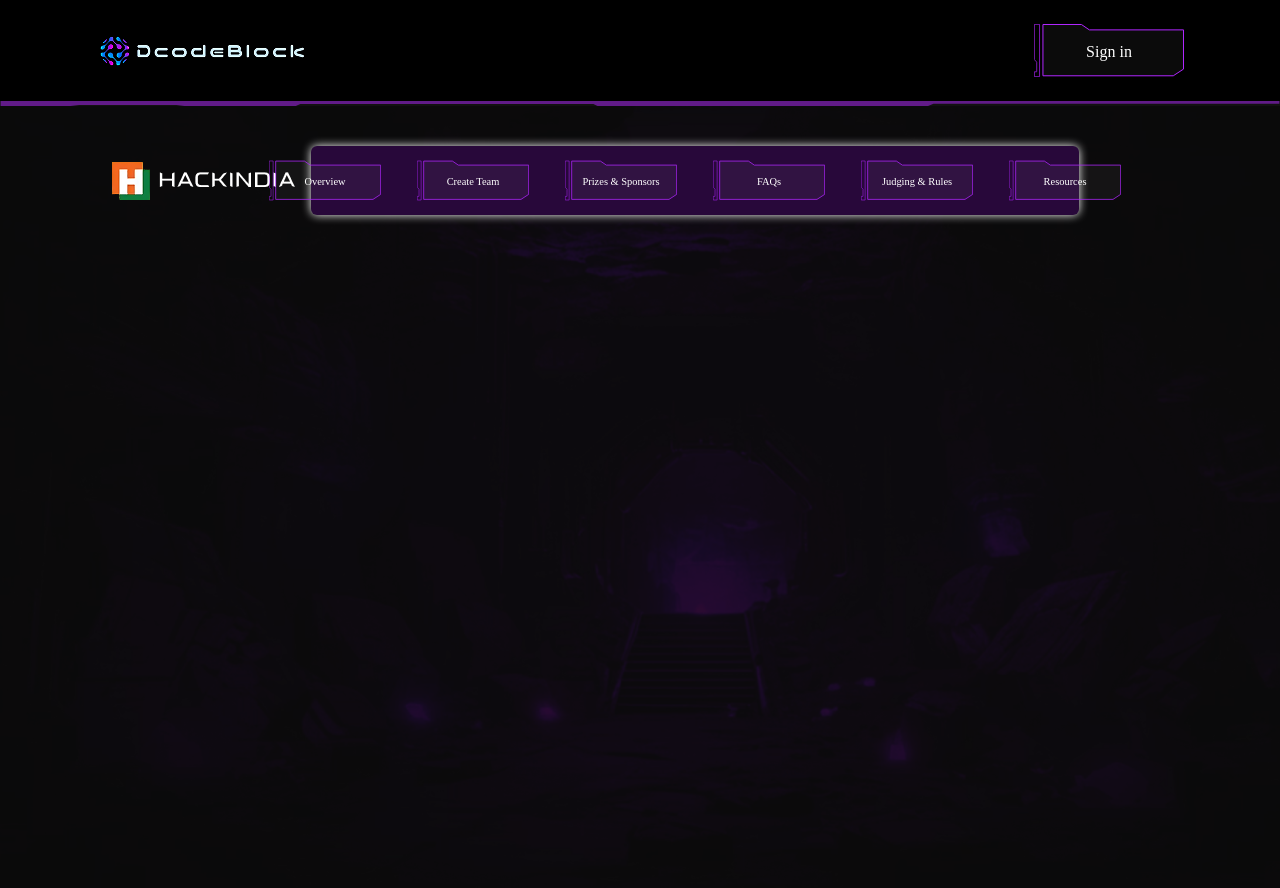
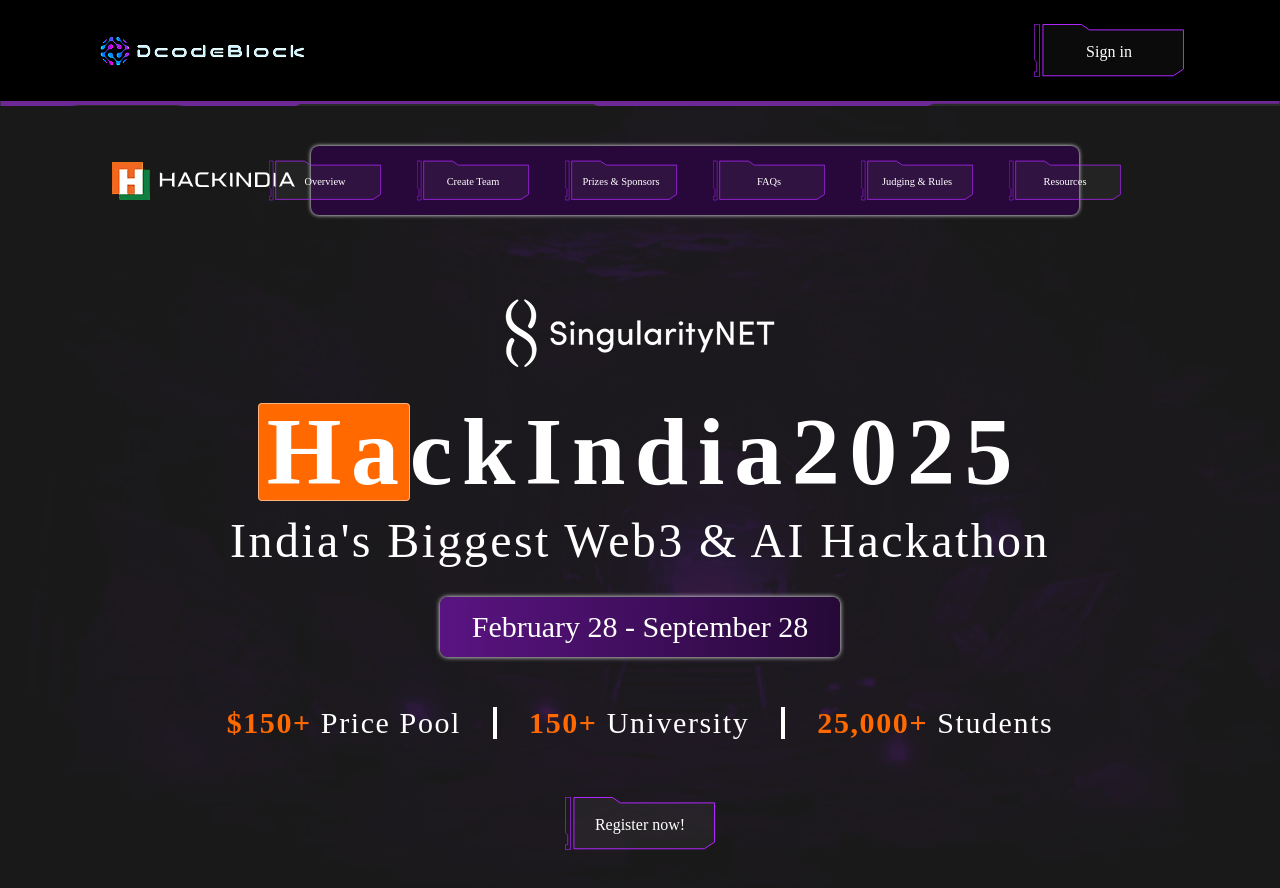
Before and after one commit to AyushiMaithani/DcodeBlock-assignment, a React (Vite) app: page / in a window 1280 px wide. Shown: the top 888 px of the page. Built offline with nearby package versions, Linux system fonts and the light colour scheme; a web font is replaced by a local one.

Commit message:
add hero

```diff
--- a/src/App.jsx
+++ b/src/App.jsx
@@ -3,6 +3,7 @@
 import logoHindia from './assets/images/hIndialogo.png'
 import Navbar from './components/Navbar';
 import bg1 from './assets/images/bg.png'
+import Hero from './components/Hero'
 
 
 const App = () => {
@@ -14,6 +15,8 @@
         <img className='mt-10' src={logoHindia} alt="" />
         <Navbar/>
         </div>
+        <Hero/>
+
 
       </div>
     </>
--- /dev/null
+++ b/src/components/Hero.jsx
@@ -0,0 +1,82 @@
+import React from "react";
+import text from "../assets/images/text.png";
+
+const Hero = () => {
+  return (
+    <main className="flex-1 container mx-auto px-4 flex flex-col items-center justify-center text-center mt-20">
+      <div className="mb-8 flex items-center">
+        <img src={text} alt="" />
+      </div>
+
+      <div className="mb-8">
+        <div className="flex items-center justify-center">
+          <div className="bg-orange-500 text-white tracking-widest text-8xl pl-2 font-bold border border-[#FFFFFF80] rounded">
+            Ha
+          </div>
+          <div className="text-white tracking-widest text-8xl font-bold">
+            ckIndia2025
+          </div>
+        </div>
+        <h2
+          className="text-5xl mt-4 tracking-wider font-medium"
+          style={{ fontFamily: "Geo" }}
+        >
+          India's Biggest Web3 & AI Hackathon
+        </h2>
+      </div>
+
+      <div
+        style={{
+          fontFamily: "Geo",
+          background:
+            "linear-gradient(91.08deg, #6A1799 -29.38%, #230833 105.37%)",
+            boxShadow: "0 0 5px white"
+        }}
+        className="text-white px-8 py-3 rounded-lg text-3xl mb-12"
+      >
+        February 28 - September 28
+      </div>
+
+      <div className="flex flex-wrap justify-center items-center gap-4 mb-12 tracking-widest">
+        <div className="text-3xl" style={{ fontFamily: "Geo" }}>
+          <span className="text-orange-500 font-bold">$150+</span> Price Pool
+        </div>
+        <div className="text-white mx-4 w-1 h-8 border-l-4 border-white font-bold"></div>
+        <div className="text-3xl" style={{ fontFamily: "Geo" }}>
+          <span className="text-orange-500 font-bold">150+</span> University
+        </div>
+        <div className="text-white mx-4 w-1 h-8 border-l-4 border-white font-bold"></div>
+        <div className="text-3xl" style={{ fontFamily: "Geo" }}>
+          <span className="text-orange-500 font-bold">25,000+</span> Students
+        </div>
+      </div>
+      <button className="px-4 py-2 text-white rounded flex items-center ">
+        <svg xmlns="http://www.w3.org/2000/svg" width="150" height="53" viewBox="0 0 150 53" fill="none">
+          <path
+            d="M2.35937 47.8035H0.35V52.65H5.54843V0.349998H0.35V35.6037L2.61222 37.9673L2.70937 38.0688V38.2093V47.4535V47.8035H2.35937Z"
+            stroke="#B026FF"
+            strokeWidth="0.7"
+          />
+          <path
+            d="M55.2183 5.79534L55.3456 5.88201H55.4997H149.5V45.0939L139.271 51.7824H8.93774V0.5H47.4392L55.2183 5.79534Z"
+            fill="#D9D9D9"
+            fillOpacity="0.05"
+            stroke="#B026FF"
+          />
+          <text
+            x="50%"
+            y="55%"
+            textAnchor="middle"
+            alignmentBaseline="middle"
+            fontSize="16"
+            fill="#FFFFFF"
+          >
+            Register now!
+          </text>
+        </svg>
+      </button>
+    </main>
+  );
+};
+
+export default Hero;
--- a/src/components/Navbar.jsx
+++ b/src/components/Navbar.jsx
@@ -13,8 +13,8 @@
   return (
     <nav className="flex items-center justify-center mt-10 text-sm">
       <ul
-        className="flex w-[60vw] justify-center space-x-5  border-[#DFDFDF1A] rounded-md bg-[#28083A]"
-        style={{ boxShadow: "0 0 10px white" }}
+        className="flex w-[60vw] justify-center space-x-5  border-[#DFDFDF1A] rounded-lg bg-[#28083A]"
+        style={{ boxShadow: "0 0 4px white" }}
       >
         {navElements.map((navItem, index) => (
           <li key={index}>
--- a/src/index.css
+++ b/src/index.css
@@ -5,6 +5,6 @@
 }
 
 body{
-    background: #121111;
+    background: #2b2a2a;
     color: white;
 }
```
